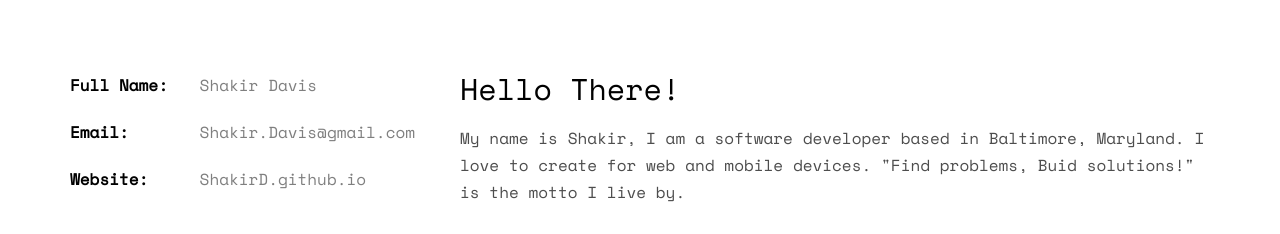
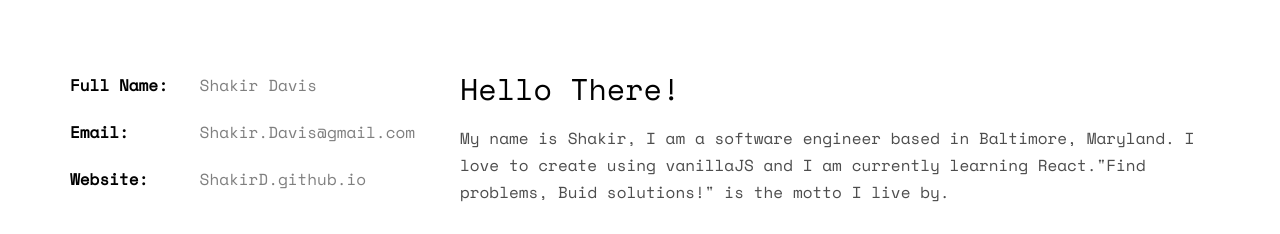
Before and after one commit to Shakird/shakird.github.io, a plain HTML site: page index.html in a window 1280 px wide. Shown: the part 1000-1234 px from the top of the page. Drawn offline with nearby package versions, Linux system fonts and the light colour scheme; files whose address does not match are found by name.

Commit message:
Update index.html

```diff
--- a/index.html
+++ b/index.html
@@ -81,7 +81,7 @@
 					</div>
 					<div class="col-md-8">
 						<h2>Hello There!</h2>
-						<p>My name is Shakir, I am a software developer based in Baltimore, Maryland. I love to create for web and mobile devices. "Find problems, Buid solutions!" is the motto I live by.</p>
+						<p>My name is Shakir, I am a software engineer based in Baltimore, Maryland. I love to create using vanillaJS and I am currently learning React."Find problems, Buid solutions!" is the motto I live by.</p>
 						<p>
 							<ul class="fh5co-social-icons">
 								<li><a href="https://github.com/Shakird"><i class="icon-github2"></i></a></li>
@@ -169,10 +169,10 @@
 					<div class="chart" data-percent="100"><span><strong>JavaScript</strong><img src="images/javascript.png" alt="Javascript"></span></div>
 				</div>
 				<div class="col-md-3 col-sm-6 col-xs-12 text-center">
-					<div class="chart" data-percent="100"><span><strong>Node.js</strong><img src="images/nodejs.png" alt="Design"></span></div>
+					<div class="chart" data-percent="100"><span><strong>React.js</strong><img src="images/react.png" alt="React"></span></div>
 				</div>
 				<div class="col-md-3 col-sm-6 col-xs-12 text-center">
-					<div class="chart" data-percent="100"><span><strong>React.js</strong><img src="images/react.png" alt="React"></span></div>
+					<div class="chart" data-percent="100"><span><strong>Node.js</strong><img src="images/nodejs.png" alt="Design"></span></div>
 				</div>
 				<div class="col-md-3 col-sm-6 col-xs-12 text-center">
 					<div class="chart" data-percent="100"><span><strong>Python</strong><img src="images/python.png" alt="Python"></span></div>
```
